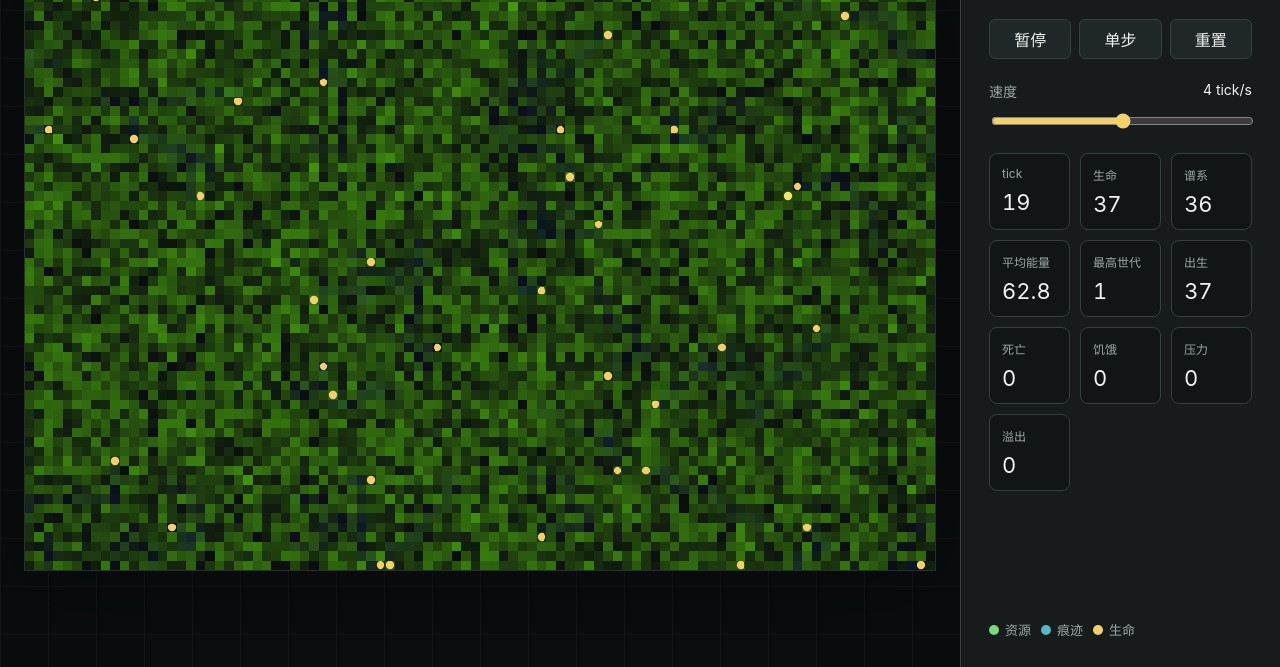
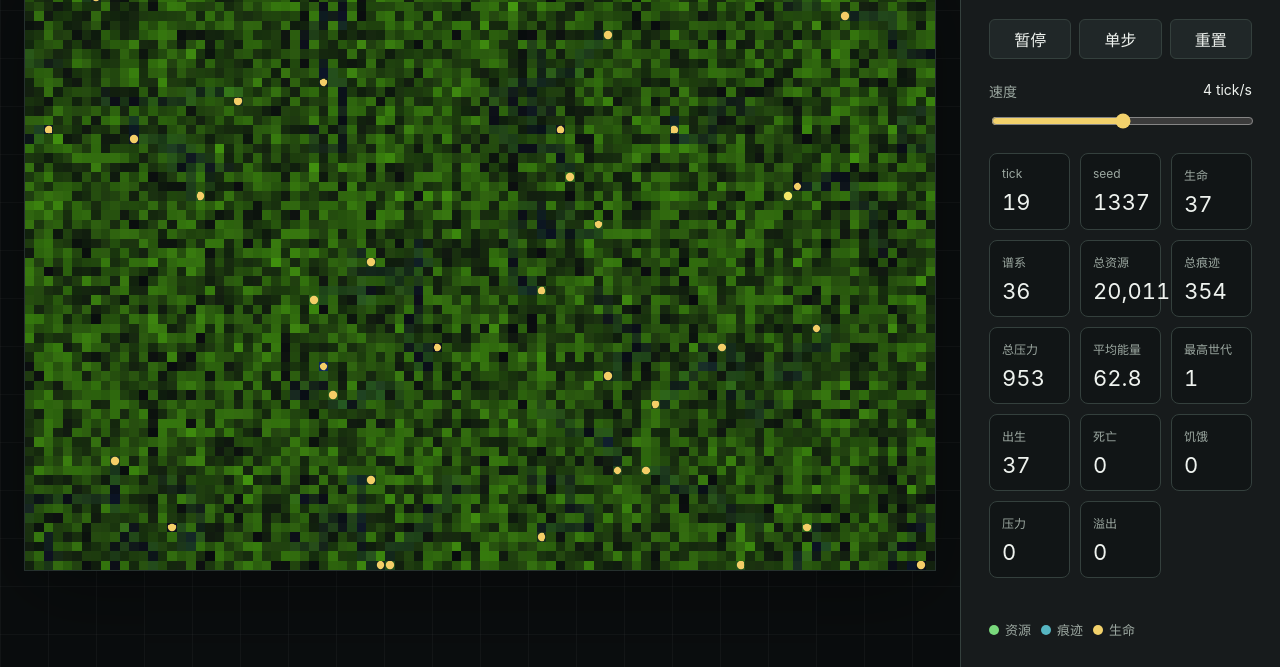
Before and after one commit to riceWithoutIce/primordia, a website built with Vite: page index.html in a window 1280 px wide. Shown: the part 133-800 px from the top of the page. Built offline with nearby package versions, Linux system fonts and the light colour scheme.

Commit message:
feat: expand observability metrics

```diff
--- a/index.html
+++ b/index.html
@@ -31,8 +31,12 @@
 
         <dl class="metrics">
           <div><dt>tick</dt><dd id="m-tick">0</dd></div>
+          <div><dt>seed</dt><dd id="m-seed">0</dd></div>
           <div><dt>生命</dt><dd id="m-agents">0</dd></div>
           <div><dt>谱系</dt><dd id="m-lineages">0</dd></div>
+          <div><dt>总资源</dt><dd id="m-resource">0</dd></div>
+          <div><dt>总痕迹</dt><dd id="m-trace">0</dd></div>
+          <div><dt>总压力</dt><dd id="m-pressure">0</dd></div>
           <div><dt>平均能量</dt><dd id="m-energy">0</dd></div>
           <div><dt>最高世代</dt><dd id="m-generation">0</dd></div>
           <div><dt>出生</dt><dd id="m-births">0</dd></div>
--- a/src/app/main.ts
+++ b/src/app/main.ts
@@ -16,8 +16,12 @@ const reset = getElement<HTMLButtonElement>("reset");
 
 const metrics = {
   tick: getElement<HTMLElement>("m-tick"),
+  seed: getElement<HTMLElement>("m-seed"),
   agents: getElement<HTMLElement>("m-agents"),
   lineages: getElement<HTMLElement>("m-lineages"),
+  totalResource: getElement<HTMLElement>("m-resource"),
+  totalTrace: getElement<HTMLElement>("m-trace"),
+  totalPressure: getElement<HTMLElement>("m-pressure"),
   energy: getElement<HTMLElement>("m-energy"),
   generation: getElement<HTMLElement>("m-generation"),
   births: getElement<HTMLElement>("m-births"),
@@ -137,8 +141,12 @@ function drawAgent(agent: Agent, cellW: number, cellH: number): void {
 function updateMetrics(): void {
   const m = sim.metrics();
   metrics.tick.textContent = String(m.tick);
+  metrics.seed.textContent = String(m.seed);
   metrics.agents.textContent = String(m.agents);
   metrics.lineages.textContent = String(m.lineageCount);
+  metrics.totalResource.textContent = formatTotal(m.totalResource);
+  metrics.totalTrace.textContent = formatTotal(m.totalTrace);
+  metrics.totalPressure.textContent = formatTotal(m.totalPressure);
   metrics.energy.textContent = m.averageEnergy.toFixed(1);
   metrics.generation.textContent = String(m.maxGeneration);
   metrics.births.textContent = String(m.births);
@@ -146,6 +154,10 @@ function updateMetrics(): void {
   metrics.deathStarvation.textContent = String(m.deathReasons.starvation);
   metrics.deathPressure.textContent = String(m.deathReasons.pressure);
   metrics.deathOverflow.textContent = String(m.deathReasons.overflow);
+}
+
+function formatTotal(value: number): string {
+  return Math.round(value).toLocaleString("zh-CN");
 }
 
 function tickRate(): number {
--- a/src/core/primordia.ts
+++ b/src/core/primordia.ts
@@ -75,6 +75,7 @@ export interface DeathStats {
 
 export interface Metrics {
   tick: number;
+  seed: number;
   agents: number;
   births: number;
   deaths: number;
@@ -84,6 +85,7 @@ export interface Metrics {
   deathReasons: DeathStats;
   totalResource: number;
   totalTrace: number;
+  totalPressure: number;
 }
 
 export const DEFAULTS: SimulationConfig = {
@@ -565,13 +567,16 @@ export class Simulation {
 
     let totalResource = 0;
     let totalTrace = 0;
+    let totalPressure = 0;
     for (let i = 0; i < this.size; i += 1) {
       totalResource += this.resources[i];
       totalTrace += this.traces[i];
+      totalPressure += this.pressure[i];
     }
 
     return {
       tick: this.tickCount,
+      seed: this.config.seed,
       agents: this.agents.length,
       births: this.births,
       deaths: this.deaths,
@@ -580,7 +585,8 @@ export class Simulation {
       lineageCount: lineages.size,
       deathReasons: { ...this.deathReasons },
       totalResource,
-      totalTrace
+      totalTrace,
+      totalPressure
     };
   }
 }
```
Also changed, not shown: tests/core.test.ts (+18 -0 lines), tests/smoke.test.ts (+25 -0 lines).
